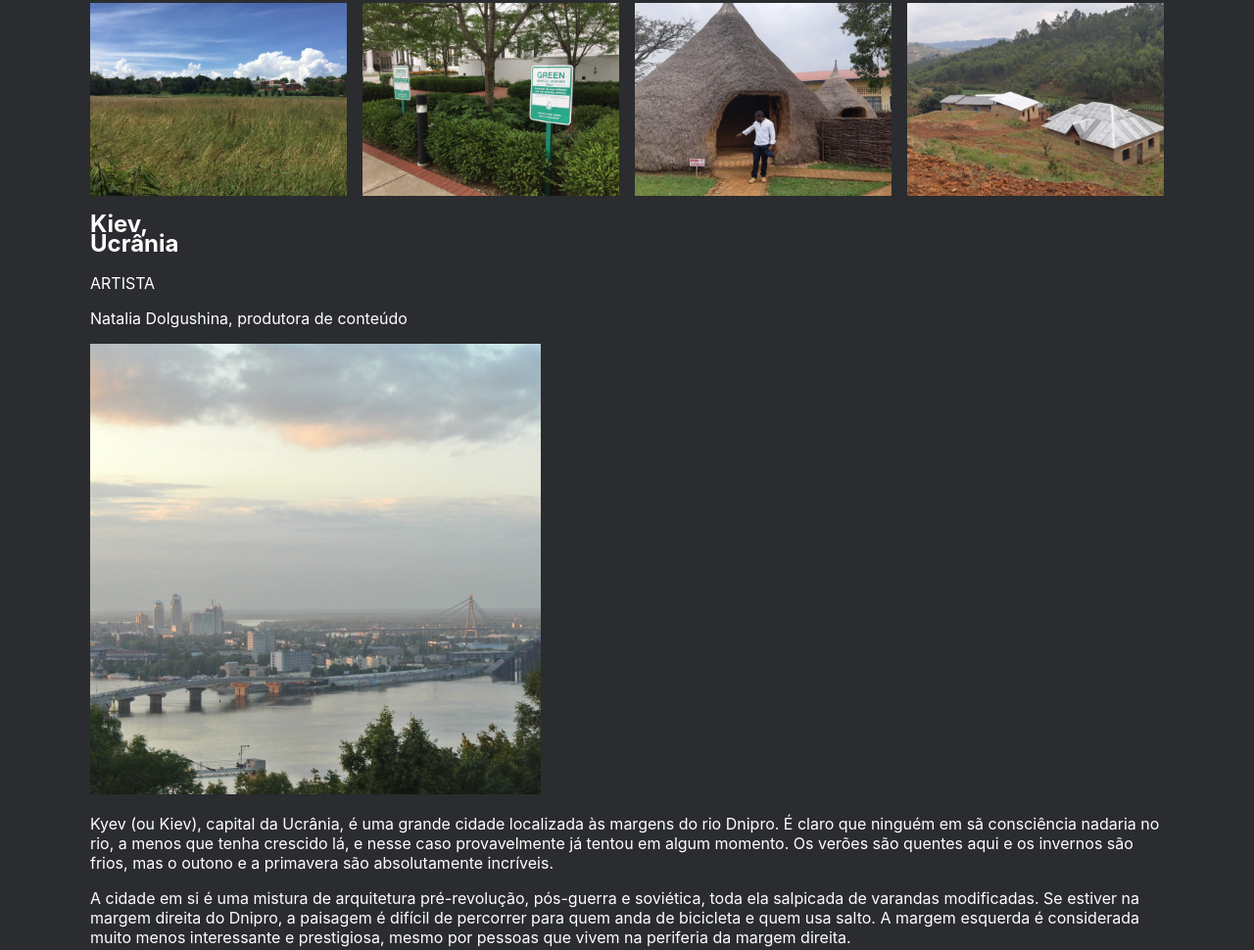
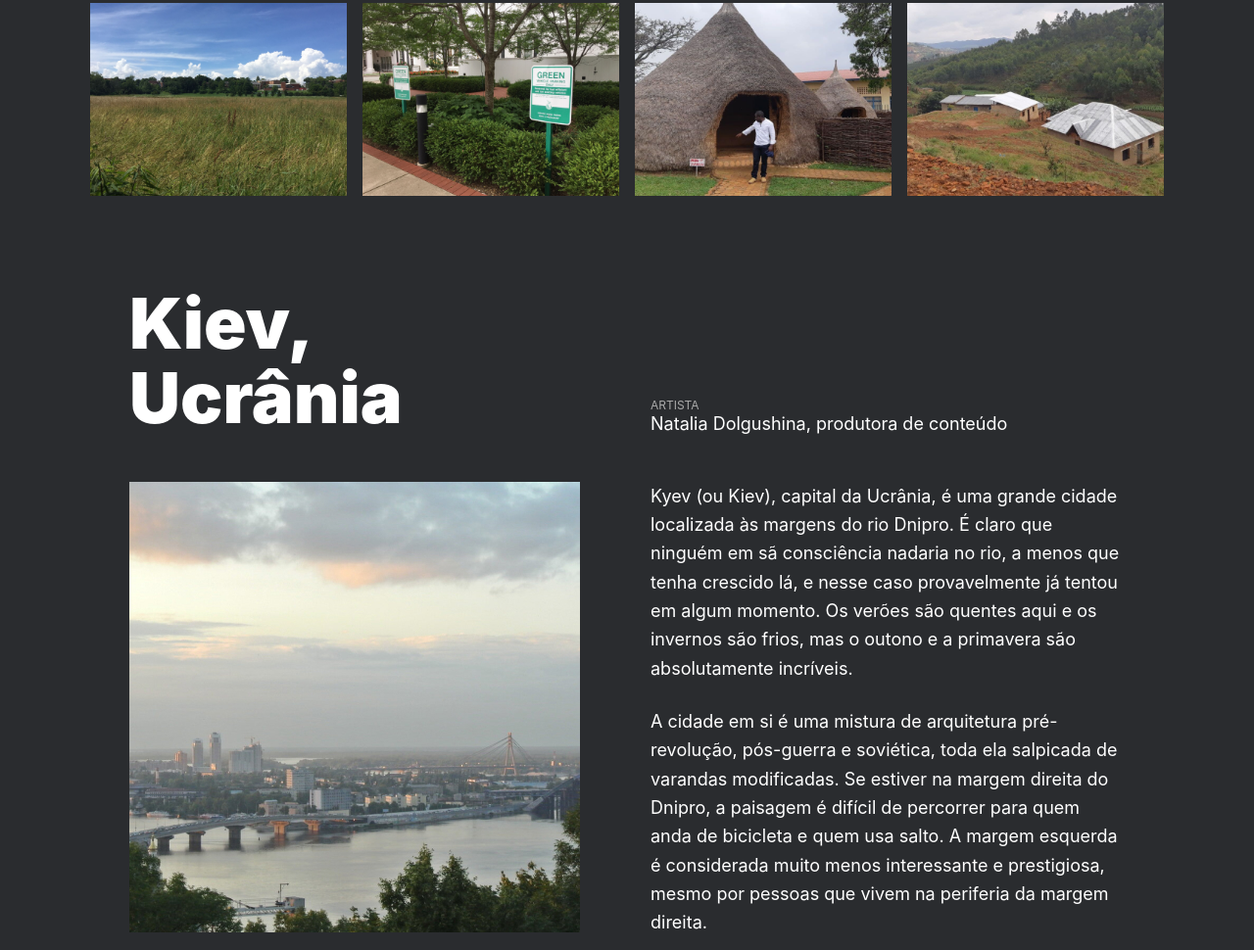
Before and after one commit to claudiocassimiro/web_project_homeland, a plain HTML site: page index.html in a window 1280 px wide. Shown: the part 2138-3108 px from the top of the page at 98% size. Drawn offline with Linux system fonts and the light colour scheme; a web font is replaced by a local one.

Commit message:
feat: add import to city-cards.css on index.css

```diff
--- a/pages/index.css
+++ b/pages/index.css
@@ -4,3 +4,4 @@
 @import url("../blocks/header.css");
 @import url("../blocks/main.css");
 @import url("../blocks/gallery.css");
+@import url("../blocks/city-cards.css");
```
